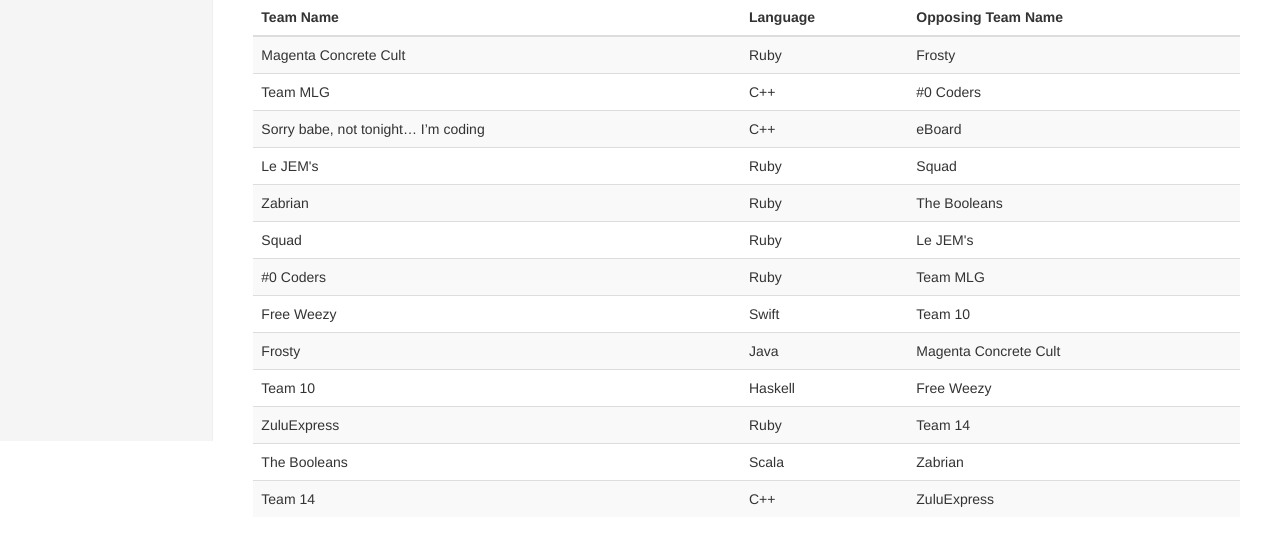
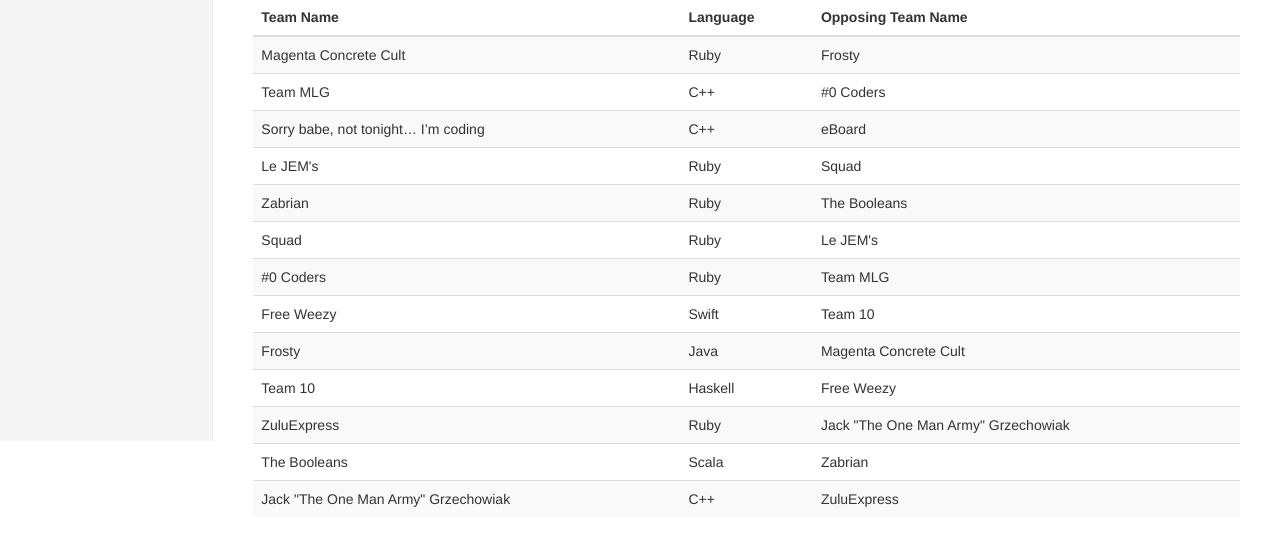
Before and after one commit to AKippins/HackathonHelp, a website: page static/index.html in a window 1280 px wide. Shown: the part 359-904 px from the top of the page. Drawn offline with nearby package versions, Linux system fonts and the light colour scheme.

Commit message:
Changed team 14's name

```diff
--- a/static/index.html
+++ b/static/index.html
@@ -134,7 +134,7 @@
                 <tr>
                   <td>ZuluExpress</td>
                   <td>Ruby</td>
-                  <td>Team 14</td>
+                  <td>Jack "The One Man Army" Grzechowiak</td>
                 </tr>
                 <tr>
                   <td>The Booleans</td>
@@ -142,7 +142,7 @@
                   <td>Zabrian</td>
                 </tr>
                 <tr>
-                  <td>Team 14</td>
+                  <td>Jack "The One Man Army" Grzechowiak</td>
                   <td>C++</td>
                   <td>ZuluExpress</td>
                 </tr>
```
Also changed, not shown: 1 other file.
